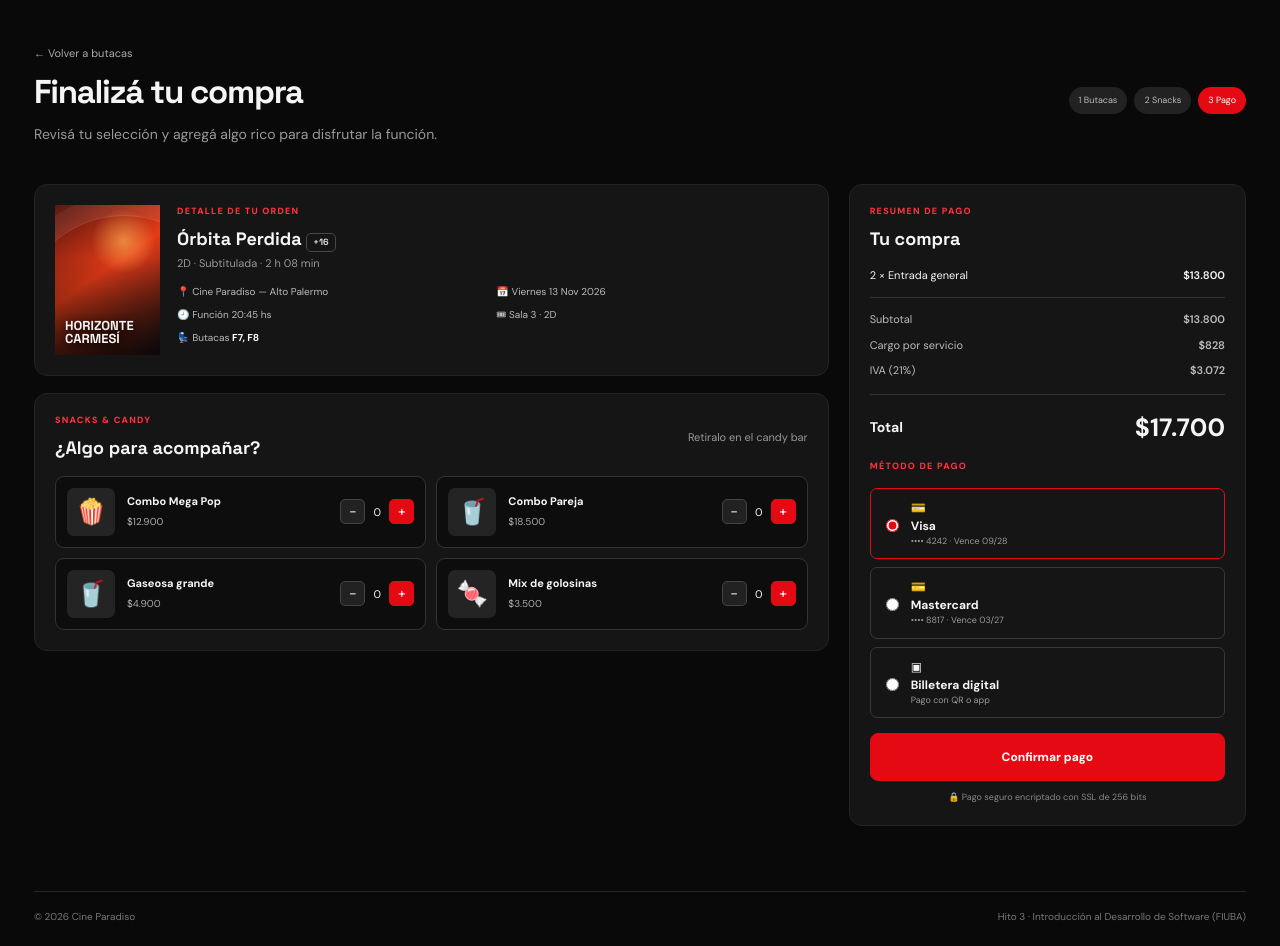
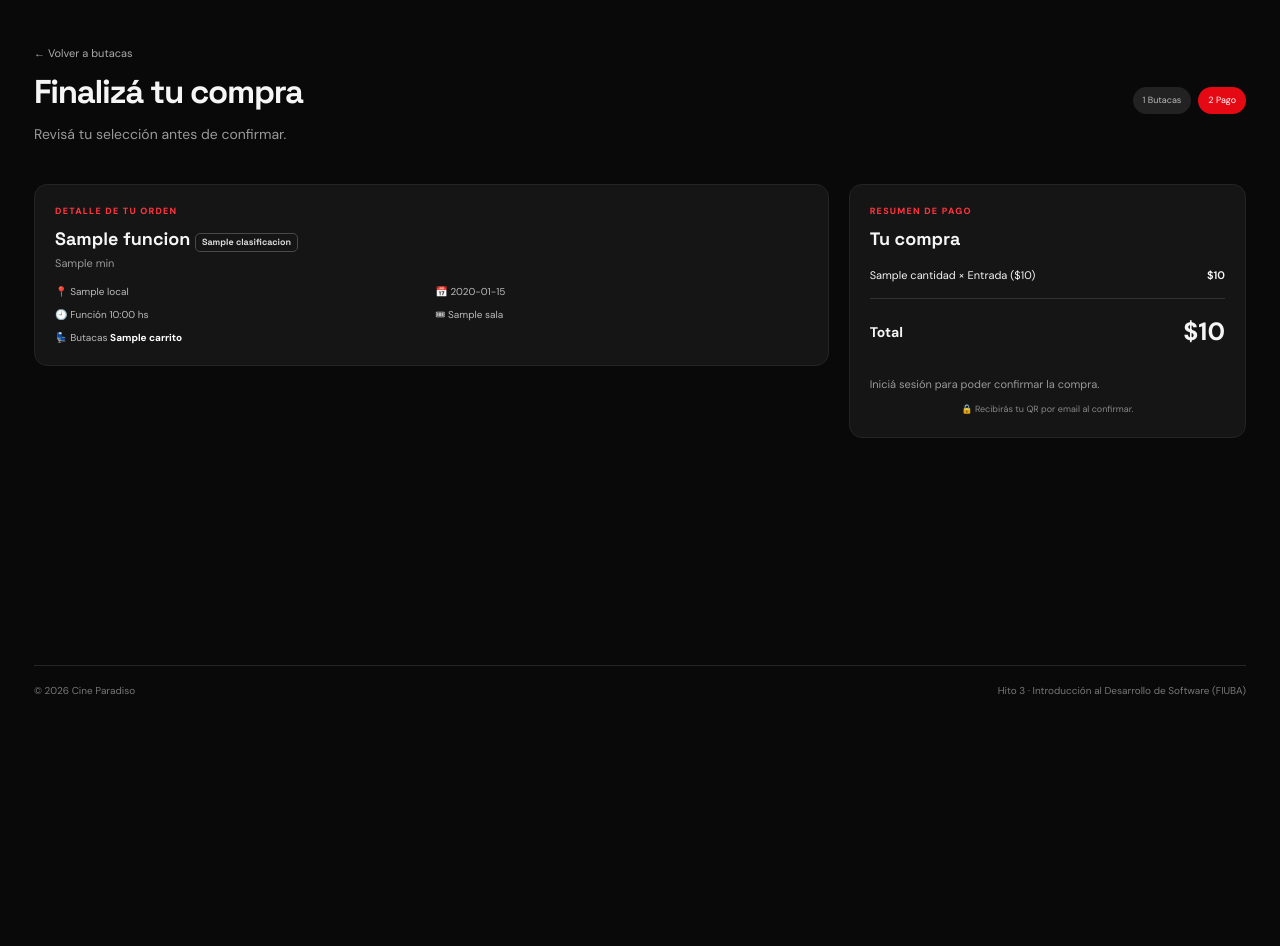
Before and after one commit to nibanezc-debug/TP_FINAL_Cine, a Flask app: template API_FRONTEND/templates/checkout.html in a window 1280 px wide. Shown: the part 74-1020 px from the top of the page. After the commit the page ends 770 px from the top, so only its background shows below. Run offline with Flask 3, Linux system fonts and the light colour scheme; the template is opened without the code that fills it: most values are stand-ins (such as "Sample title", 1, 10 or a date in 2020).

Commit message:
Hito 3 (entradas): conecta checkout, comprobante y mis entradas con el backend

```diff
--- a/API_FRONTEND/api_client.py
+++ b/API_FRONTEND/api_client.py
@@ -1,7 +1,7 @@
 import requests
 from flask import abort, current_app, session
 
-CODIGOS_ERROR = (400, 401, 403, 404, 405, 409, 500, 502, 503)
+CODIGOS_ERROR = (400, 401, 403, 404, 405, 409, 422, 500, 502, 503)
 
 
 def llamar_api(metodo, ruta, con_sesion=True, **kwargs):
--- a/API_FRONTEND/app.py
+++ b/API_FRONTEND/app.py
@@ -3,6 +3,7 @@ from flask import Flask, render_template, request, redirect, url_for, session, f
 from werkzeug.exceptions import HTTPException
 from web.routes.site.butacas import butacas_bp
 from web.routes.site.funcion import funcion_bp
+from web.routes.site.entradas import checkout_bp, comprobante_bp, entradas_bp
 
 from api_client import llamar_api, CODIGOS_ERROR
 
@@ -83,20 +84,9 @@ def crear_app():
 
     app.register_blueprint(butacas_bp)
     app.register_blueprint(funcion_bp)
-
-    @app.route("/checkout")
-    def checkout():
-        return render_template("checkout.html", active_page="checkout")
-
-    @app.route("/comprobante")
-    def comprobante():
-        return render_template("comprobante.html", active_page="comprobante")
-
-    @app.route("/entradas")
-    def entradas():
-        if not session.get("usuario_id"):
-            return redirect(url_for("cartelera"))
-        return render_template("mis_entradas.html", active_page="entradas")
+    app.register_blueprint(checkout_bp)
+    app.register_blueprint(comprobante_bp)
+    app.register_blueprint(entradas_bp)
 
     @app.route("/gestion")
     def gestion():
--- a/API_FRONTEND/templates/base.html
+++ b/API_FRONTEND/templates/base.html
@@ -16,11 +16,11 @@
 
       <nav class="main-nav" aria-label="Navegación principal">
         <a class="nav-link {% if active_page == 'cartelera' %}active{% endif %}" href="{{ url_for('cartelera') }}">Cartelera</a>
-        <a class="nav-link {% if active_page == 'checkout' %}active{% endif %}" href="{{ url_for('checkout') }}">Checkout</a>
-        <a class="nav-link {% if active_page == 'comprobante' %}active{% endif %}" href="{{ url_for('comprobante') }}">Comprobante</a>
+        <a class="nav-link {% if active_page == 'checkout' %}active{% endif %}" href="{{ url_for('checkout.vista_checkout') }}">Checkout</a>
+        <a class="nav-link {% if active_page == 'comprobante' %}active{% endif %}" href="{{ url_for('comprobante.vista_comprobante') }}">Comprobante</a>
 
         {% if session.get('usuario_id') %}
-          <a class="nav-link {% if active_page == 'entradas' %}active{% endif %}" href="{{ url_for('entradas') }}">Mis entradas</a>
+          <a class="nav-link {% if active_page == 'entradas' %}active{% endif %}" href="{{ url_for('entradas.vista_entradas') }}">Mis entradas</a>
         {% endif %}
 
         {% if session.get('rol') == 'administrador' %}
--- a/API_FRONTEND/templates/checkout.html
+++ b/API_FRONTEND/templates/checkout.html
@@ -5,65 +5,50 @@
 <section class="view active" id="view-checkout">
   <div class="page-heading">
     <div>
-      <a class="back-link" href="{{ url_for('butacas') }}">← Volver a butacas</a>
+      <a class="back-link" href="{{ url_for('butacas.vista_butacas', id_pelicula=funcion.id_pelicula, id_funcion=carrito.id_funcion) }}">← Volver a butacas</a>
       <h1>Finalizá tu compra</h1>
-      <p class="muted">Revisá tu selección y agregá algo rico para disfrutar la función.</p>
+      <p class="muted">Revisá tu selección antes de confirmar.</p>
     </div>
     <div class="steps">
       <span class="done">1 Butacas</span>
-      <span class="done">2 Snacks</span>
-      <span class="current">3 Pago</span>
+      <span class="current">2 Pago</span>
     </div>
   </div>
   <div class="checkout-layout">
     <div class="checkout-main">
       <div class="panel film-summary">
-        <div class="poster poster-red poster-small"><span>HORIZONTE<br/>CARMESÍ</span></div>
         <div class="film-info">
           <span class="eyebrow">DETALLE DE TU ORDEN</span>
-          <h2>Órbita Perdida <span class="pill">+16</span></h2>
-          <p class="muted small">2D · Subtitulada · 2 h 08 min</p>
+          <h2>{{ funcion.titulo }} <span class="pill">{{ funcion.clasificacion }}</span></h2>
+          <p class="muted small">{{ funcion.duracion_minutos }} min</p>
           <div class="detail-grid">
-            <span>📍 Cine Paradiso — Alto Palermo</span>
-            <span>📅 Viernes 13 Nov 2026</span>
-            <span>🕘 Función 20:45 hs</span>
-            <span>🎟 Sala 3 · 2D</span>
-            <span>💺 Butacas <b id="checkoutSeatNames">F7, F8</b></span>
+            <span>📍 {{ funcion.local }}</span>
+            <span>📅 {{ funcion.fecha_hora[:10] }}</span>
+            <span>🕘 Función {{ funcion.fecha_hora[11:16] }} hs</span>
+            <span>🎟 {{ funcion.sala }}</span>
+            <span>💺 Butacas <b>{{ carrito.butacas_labels if carrito.butacas_labels else cantidad ~ ' seleccionadas' }}</b></span>
           </div>
         </div>
-      </div>
-      <div class="panel snacks-panel">
-        <div class="section-heading compact">
-          <div>
-            <span class="eyebrow">SNACKS & CANDY</span>
-            <h2>¿Algo para acompañar?</h2>
-          </div>
-          <span class="muted small">Retiralo en el candy bar</span>
-        </div>
-        <div class="snack-grid" id="snackGrid"></div>
       </div>
     </div>
     <aside class="panel payment-panel">
       <span class="eyebrow">RESUMEN DE PAGO</span>
       <h2>Tu compra</h2>
-      <div class="price-lines" id="priceLines"></div>
-      <div class="price-lines totals">
-        <div><span>Subtotal</span><b id="subtotalAmount">$0</b></div>
-        <div><span>Cargo por servicio</span><b id="serviceAmount">$0</b></div>
-        <div><span>IVA (21%)</span><b id="ivaAmount">$0</b></div>
+      <div class="price-lines">
+        <div><span>{{ cantidad }} × Entrada (${{ funcion.precio }})</span><b>${{ total }}</b></div>
       </div>
       <div class="grand-total">
         <span>Total</span>
-        <strong id="grandTotal">$0</strong>
+        <strong>${{ total }}</strong>
       </div>
-      <div class="payment-method">
-        <span class="eyebrow">MÉTODO DE PAGO</span>
-        <label class="payment-option selected"><input type="radio" name="payment" value="Visa" checked/><span>💳 <b>Visa</b><small>•••• 4242 · Vence 09/28</small></span></label>
-        <label class="payment-option"><input type="radio" name="payment" value="Mastercard"/><span>💳 <b>Mastercard</b><small>•••• 8817 · Vence 03/27</small></span></label>
-        <label class="payment-option"><input type="radio" name="payment" value="Billetera digital"/><span>▣ <b>Billetera digital</b><small>Pago con QR o app</small></span></label>
-      </div>
-      <button type="button" class="button button-full" id="confirmPurchase">Confirmar pago</button>
-      <p class="secure-note">🔒 Pago seguro encriptado con SSL de 256 bits</p>
+      {% if session.get('usuario_id') %}
+      <form action="{{ url_for('checkout.vista_checkout') }}" method="post">
+        <button type="submit" class="button button-full">Confirmar pago</button>
+      </form>
+      {% else %}
+      <p class="muted small">Iniciá sesión para poder confirmar la compra.</p>
+      {% endif %}
+      <p class="secure-note">🔒 Recibirás tu QR por email al confirmar.</p>
     </aside>
   </div>
 </section>
```
Also changed, not shown: API_FRONTEND/templates/comprobante.html (+20 -18 lines), API_FRONTEND/templates/mis_entradas.html (+21 -10 lines), API_FRONTEND/web/routes/site/entradas.py (added, +102 -0 lines).
